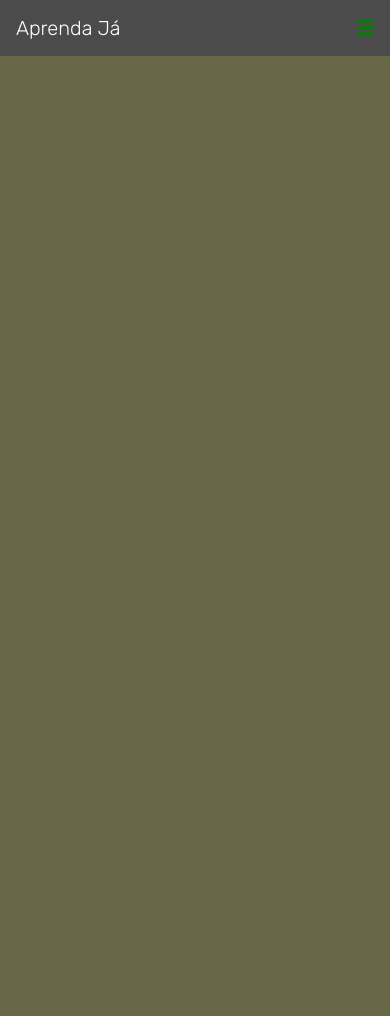
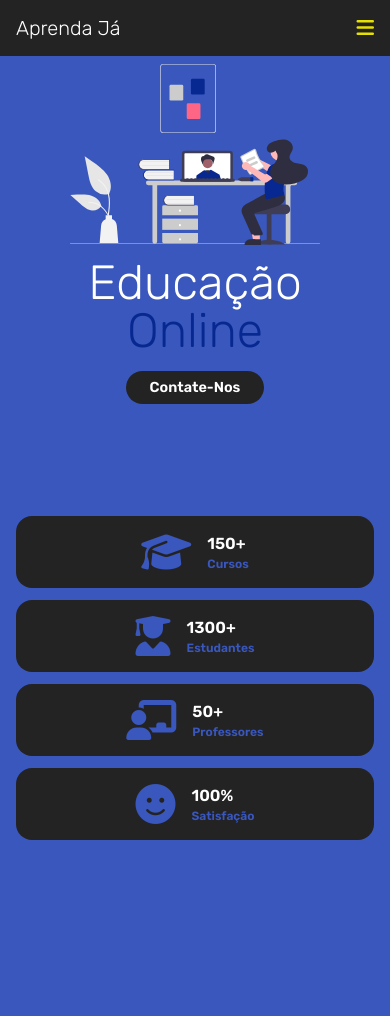
Before and after one commit to AdonisJeronimo/Aprenda-Ja, a plain HTML site: page index.html in a window 390 px wide. Before the commit the page ends 844 px from the top, so only its background shows below. Drawn offline with Linux system fonts and the light colour scheme.

Commit message:
Finalizando a a pagina home

```diff
--- a/index.html
+++ b/index.html
@@ -20,7 +20,7 @@
     <link rel="stylesheet" href="src/css/responsive.css">
 </head>
 <body>
-
+    <!-- HEADER -->
     <header class="header">
         <section class="flex">
             <a href="" class="logo">Aprenda Já</a>
@@ -38,6 +38,82 @@
         </section>
     </header>
 
+    <main>
+    <!-- HOME -->
+        <section class="home" id="home">
+            <div class="row">
+                <div class="content">
+                    <h3>Educação <span>online</span></h3>
+                    <a href="#contact" class="home-btn">Contate-nos</a>
+                </div>
+                <div class="image">
+                    <img src="src/images/home-img.svg" alt="Ilustração de uma pessoa no computador estudando">
+                </div>
+            </div>
+        </section>
+        <!-- COUTER -->
+        <section class="couter">
+            <div class="box-container">
+
+                <div class="box">
+                    <i class="fas fa-graduation-cap"></i>
+                 <div class="content">
+                    <h3>150+</h3>
+                    <p>cursos</p>
+                 </div>
+                </div>
+
+                <div class="box">
+                    <i class="fas fa-user-graduate"></i>
+                 <div class="content">
+                    <h3>1300+</h3>
+                    <p>Estudantes</p>
+                 </div>
+                </div>
+
+                <div class="box">
+                    <i class="fa-solid fa-chalkboard-user"></i>
+                 <div class="content">
+                    <h3>50+</h3>
+                    <p>Professores</p>
+                 </div>
+                </div>
+
+                <div class="box">
+                    <i class="fas fa-face-smile"></i>
+                 <div class="content">
+                    <h3>100%</h3>
+                    <p>Satisfação</p>
+                 </div>
+                </div>
+
+            </div>
+        </section>
+        <!-- ABOUT -->
+        <section class="about" id="about">
+
+        </section>
+        <!-- COURSES -->
+        <section class="courses" id="courses">
+
+        </section>
+        <!-- TEACHERS -->
+        <section class="teachers" id="teachers">
+
+        </section>
+        <!-- REVIEWS -->
+        <section class="reviews" id="reviews">
+
+        </section>
+        <!-- CONTACT -->
+        <section class="contact" id="contact">
+
+        </section>
+
+    </main>
+
+
+
     <script src="src/js/script.js"></script>
 </body>
 </html>
--- a/src/css/responsive.css
+++ b/src/css/responsive.css
@@ -2,6 +2,12 @@
     html{
         font-size: 55%;
     }
+
+   /* HOME */
+    .home .row .content h3{
+        font-size: 8rem;
+    }
+
 }
 
 @media (max-width:768px){
@@ -13,7 +19,6 @@
     #menu-btn.fa-times{
         transform: rotate(180deg);
     }
-
 
     .header .flex .navbar{
         position: absolute;
@@ -32,12 +37,20 @@
         clip-path: polygon(0 0, 100% 0, 100% 100%, 0 100%);
     }
 
-
     .header .flex .navbar a{
         display: block;
         margin: 2rem;
 
     }
+
+    /* HOME */
+    .home .row .content h3{
+        font-size: 6rem;
+    }
+    .home .row .image img{
+        width: 70%;
+    }
+
 
 }
 @media (max-width:450px){
--- a/src/css/style.css
+++ b/src/css/style.css
@@ -26,7 +26,9 @@ html{
 }
 
 body{
-    background-color: var(--bodyColor);
+    background-color: #3957BD;
+    min-width: 280px;
+
 }
 
 section{
@@ -34,7 +36,7 @@ section{
     margin: 0 auto;
     padding: 2rem;
 }
-
+/* MENU */
 
 .header{
     position: fixed;
@@ -42,7 +44,7 @@ section{
     left: 0;
     right: 0;
     z-index: 1000;
-    background-color: var(--light-bg);
+    background-color: #242323;
 
 }
 .header .flex{
@@ -59,66 +61,134 @@ section{
 
 .header .flex .navbar a{
     margin-left: 2rem;
-    color: var(--primary-color);
+    color: #3957BD;
     font-size: 2rem;
+    transition: 0.2s ease-in-out;
+    font-weight: bold;
 }
 
 .header .flex .navbar a:hover{
-    color: var(--primary-color-hover);
+    color: #5174e6;
 }
 
 #menu-btn{
     cursor: pointer;
-    color: green;
+    color: #E6E200;
     font-size: 2.5rem;
     display: none;
 }
 
-
-@media (max-width:991px){
-    html{
-        font-size: 55%;
-    }
+/* HOME */
+/* main{
+    max-width: 1200px;
+    margin: 0 auto;
+    padding: 2rem;
+} */
+.home{
+    margin-top: 6rem;
 }
 
-@media (max-width:778px){
-    #menu-btn{
-        display: inline-block;
-        transition: .5s ease-in-out;
+.home .row{
+    display: flex;
+    align-items: center;
+    flex-wrap: wrap-reverse;
+    gap: 1.5rem;
 }
 
-    #menu-btn.fa-times{
-        transform: rotate(180deg);
+.home .row .content{
+    flex: 1 1 40rem;
+    text-align: center;
 }
 
-
-    .header .flex .navbar{
-        position: absolute;
-        top: 99%;
-        left: 0;
-        right: 0;
-        border-top: .1rem solid orange;
-        border-bottom: .1rem solid orange;
-        background-color: white;
-        transition: .5s;
-
-        clip-path: polygon(0 0, 100% 0, 100% 0, 0 0);
+.home .row .image{
+    flex: 1 1 40rem;
+    text-align: center;
 }
 
-    .header .flex .navbar .active{
-        clip-path: polygon(0 0, 100% 0, 100% 100%, 0 100%);
+.home .row .image img{
+    width: 100%;
 }
 
+.home .row .content h3{
+    margin-bottom: 1rem;
+    font-size: 10rem;
+    color: white;
+    line-height: 1;
+}
 
-    .header .flex .navbar a{
-        display: block;
-        margin: 2rem;
+.home .row .content h3 span{
+    color: #082891;
+}
+
+.home-btn{
+    display: inline-block;
+    margin-top: 1rem;
+    padding: 1rem 3rem;
+    border-radius: 5rem;
+    background-color: #242323;
+    cursor: pointer;
+    color: #fff;
+    font-size: 1.8rem;
+    font-weight: bold;
+    transition: 0.3s ease-in-out;
+}
+.home-btn:hover{
+    background-color: #082891;
+    transform: scale(105%);
 
 }
 
+/* COUTER */
+
+.couter .box-container{
+    display: grid;
+    margin-top: 10rem;
+    /* margin acima apenas no desktop */
+    grid-template-columns: repeat(auto-fit, minmax(27rem,1fr));
+    gap: 1.5rem;
+    align-items: flex-start;
 }
-@media (max-width:450px){
-    html{
-        font-size: 50%;
+
+.couter .box-container .box{
+    display: flex;
+    align-items: center;
+    justify-content: center;
+    background-color: #242323;
+    border-radius: 2rem;
+    padding: 2rem;
+    gap: 2rem;
+    transition: 0.5s ease-in-out;
 }
+.couter .box-container .box:hover{
+    transform: scale(105%);
+    background-color: #082891;
 }
+
+.couter .box-container .box i{
+
+    font-size: 5rem;
+    color: #3957BD;
+}
+
+.couter .box-container .box .content h3{
+    font-size: 2rem;
+    font-weight: bold;
+    margin-bottom: .5rem;
+    color: #fff;
+}
+
+.couter .box-container .box .content p{
+    font-size: 1.5rem;
+    color: #3957BD;
+    font-weight: bold;
+}
+
+/* ABOUT */
+
+/* COURSES */
+
+/* TEACHERS */
+
+/* REVIEWS */
+
+/* CONTACTS */
```
Also changed, not shown: src/images/home-img.svg (added). Lines whose indentation alone changed are shown as unchanged.
